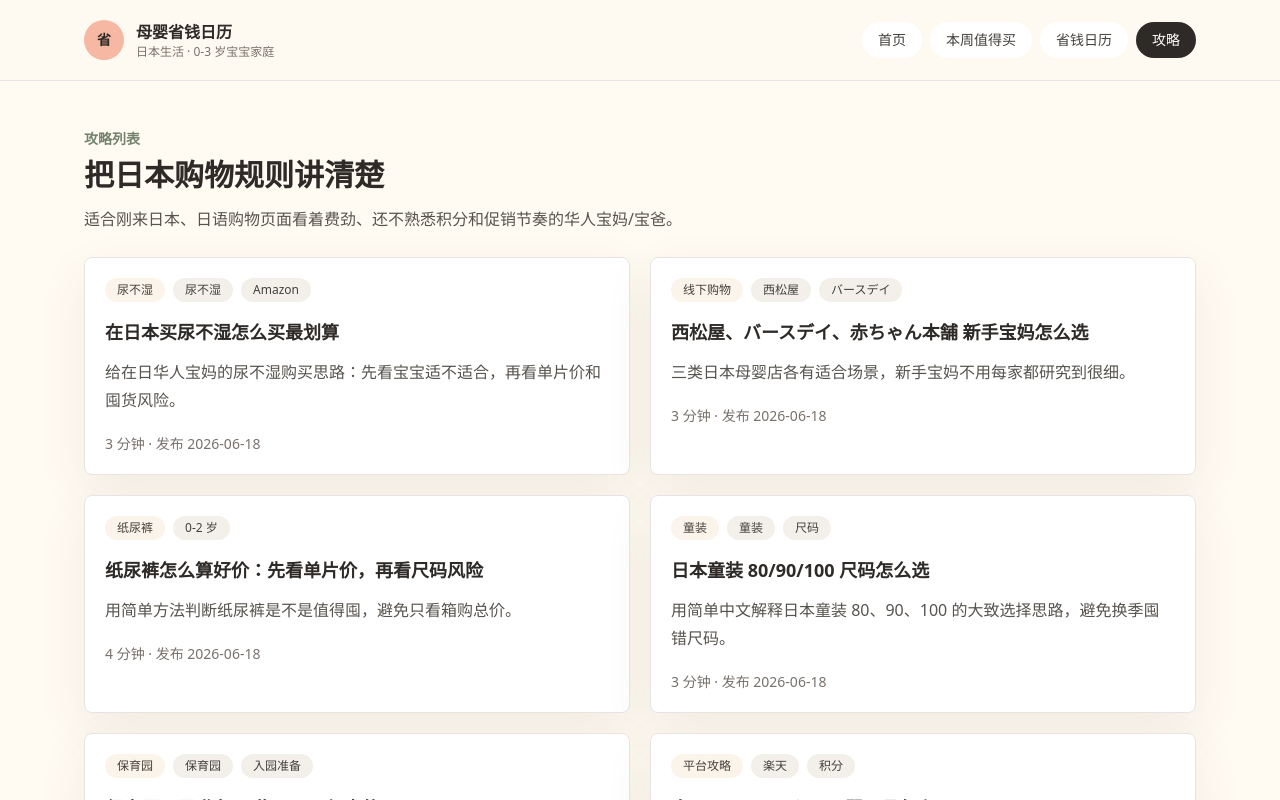
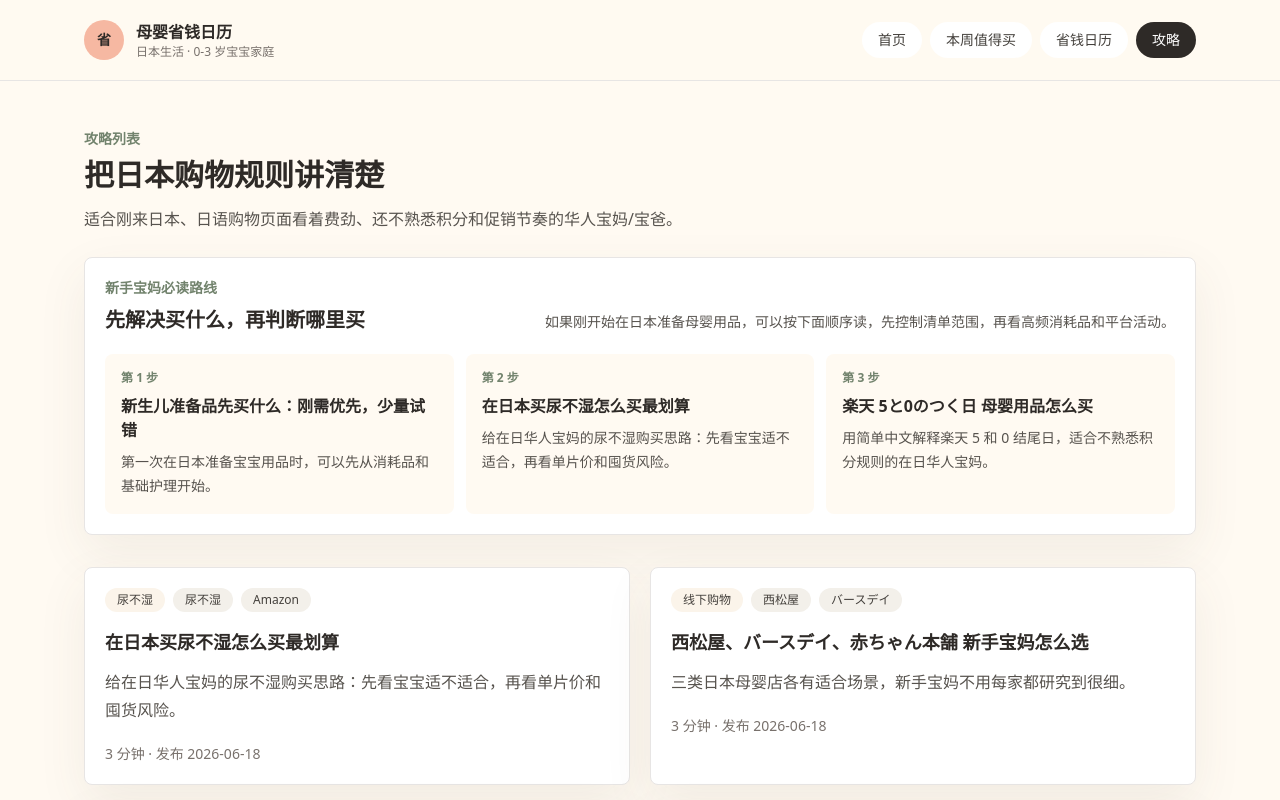
Before and after one commit to fengchuanli/mama-save-jp, a Next.js app: page /guides in a window 1280 px wide. Shown: the top 800 px of the page. Built offline with nearby package versions, Linux system fonts and the light colour scheme.

Commit message:
优化攻略新手阅读路线

```diff
--- a/pages/guides/index.tsx
+++ b/pages/guides/index.tsx
@@ -1,3 +1,4 @@
+import Link from "next/link";
 import type { GetStaticProps } from "next";
 import { GuideCard } from "@/components/GuideCard";
 import { Layout } from "@/components/Layout";
@@ -10,6 +11,15 @@ type GuidesProps = {
 };
 
 export default function Guides({ guides }: GuidesProps) {
+  const beginnerGuideSlugs = [
+    "newborn-shopping-list",
+    "buy-diapers-japan",
+    "rakuten-5-0-mama-shopping"
+  ];
+  const beginnerGuides = beginnerGuideSlugs
+    .map((slug) => guides.find((guide) => guide.slug === slug))
+    .filter((guide): guide is GuideMeta => Boolean(guide));
+
   return (
     <Layout
       title="攻略列表"
@@ -21,6 +31,35 @@ export default function Guides({ guides }: GuidesProps) {
           title="把日本购物规则讲清楚"
           description="适合刚来日本、日语购物页面看着费劲、还不熟悉积分和促销节奏的华人宝妈/宝爸。"
         />
+
+        <div className="mb-8 rounded-lg border border-stone-200 bg-white p-5 shadow-soft">
+          <div className="flex flex-col justify-between gap-3 md:flex-row md:items-end">
+            <div>
+              <p className="text-sm font-semibold text-tea">新手宝妈必读路线</p>
+              <h2 className="mt-2 text-xl font-semibold text-ink">
+                先解决买什么，再判断哪里买
+              </h2>
+            </div>
+            <p className="max-w-2xl text-sm leading-6 text-stone-600">
+              如果刚开始在日本准备母婴用品，可以按下面顺序读，先控制清单范围，再看高频消耗品和平台活动。
+            </p>
+          </div>
+
+          <div className="mt-5 grid gap-3 md:grid-cols-3">
+            {beginnerGuides.map((guide, index) => (
+              <Link
+                key={guide.slug}
+                href={`/guides/${guide.slug}`}
+                className="rounded-lg bg-cream p-4 transition hover:bg-linen"
+              >
+                <p className="text-xs font-semibold text-tea">第 {index + 1} 步</p>
+                <h3 className="mt-2 font-semibold text-ink">{guide.title}</h3>
+                <p className="mt-2 text-sm leading-6 text-stone-600">{guide.description}</p>
+              </Link>
+            ))}
+          </div>
+        </div>
+
         <div className="grid gap-5 md:grid-cols-2">
           {guides.map((guide) => (
             <GuideCard key={guide.slug} guide={guide} />
```
Also changed, not shown: 1 other file (tests, documents, lock files or other folders).
